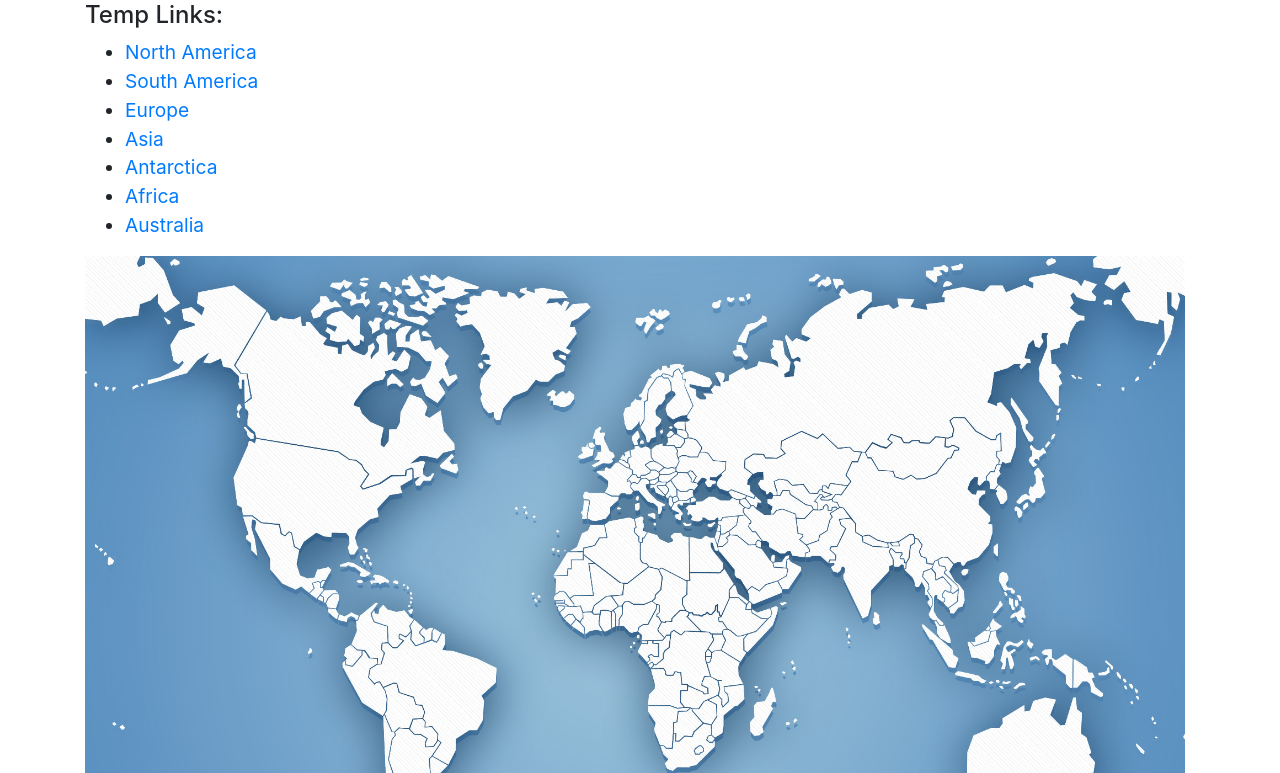
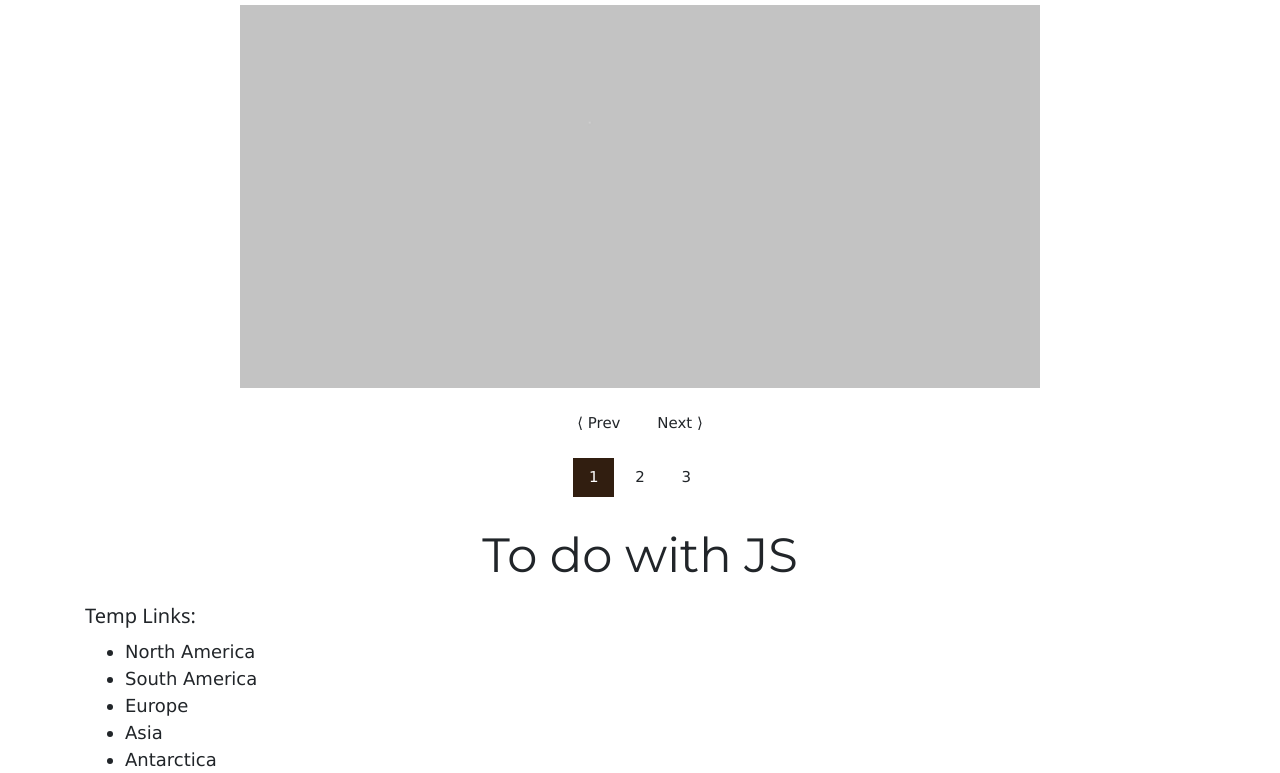
Before and after one commit to alexhoss/eat-milestone04, a plain HTML site: page G5_Milestone04/index.html in a window 1280 px wide. Shown: the part 303-1076 px from the top of the page. Drawn offline with nearby package versions, Linux system fonts and the light colour scheme.

Commit message:
Another version for the index page

```diff
--- a/G5_Milestone04/index.html
+++ b/G5_Milestone04/index.html
@@ -7,8 +7,9 @@
 	<!-- Custom Fonts -->
 	<link href="vendor/font-awesome/css/font-awesome.min.css" rel="stylesheet" type="text/css">
 	<link href="https://fonts.googleapis.com/css?family=Montserrat|Open+Sans|Roboto" rel="stylesheet">
+	<link rel="stylesheet" href="https://www.w3schools.com/w3css/3/w3.css">
 	<link href="style/base.css" rel="stylesheet" type="text/css">
-    <meta charset="utf-8">
+	<meta charset="utf-8">
 </head>
 <body>
     <!-- Main Navigation -->
@@ -32,6 +33,27 @@
 		</ul>
 	</nav>
 	<!-- EDIT BELOW HERE -->
+
+	<div class="container">
+		<h1>Slogan or something</h1>
+	</div>
+
+	<div class="w3-content" style="max-width:800px">
+	  <img class="mySlides" src="images/fill.png" style="width:100%">
+	  <img class="mySlides" src="images/fill.png" style="width:100%">
+	  <img class="mySlides" src="images/fill.png" style="width:100%">
+	</div>
+
+	<div class="w3-center">
+	  <div class="w3-section">
+	    <button class="w3-button" onclick="plusDivs(-1)">&lang; Prev</button>
+	    <button class="w3-button" onclick="plusDivs(1)">Next &rang;</button>
+	  </div>
+	  <button class="w3-button demo" onclick="currentDiv(1)">1</button>
+	  <button class="w3-button demo" onclick="currentDiv(2)">2</button>
+	  <button class="w3-button demo" onclick="currentDiv(3)">3</button>
+	</div>
+
 	<div class="container">
 	   	<h1> To do with JS</h1>
         <h4> Temp Links: </h4>
@@ -42,11 +64,7 @@
                 <li> <a href="antarctica/index.html">Antarctica</a></li>
                 <li> <a href="africa/index.html">Africa</a></li>
                 <li> <a href="australia/index.html">Australia</a></li>
-
-
-
             </ul>
-
 
 	  	<img src="images/earth.jpg" width="1100" alt="earth">
 	</div>
@@ -83,6 +101,33 @@
 
 <!-- Initialize Bootstrap functionality -->
 <script>
+var slideIndex = 1;
+showDivs(slideIndex);
+
+function plusDivs(n) {
+  showDivs(slideIndex += n);
+}
+
+function currentDiv(n) {
+  showDivs(slideIndex = n);
+}
+
+function showDivs(n) {
+  var i;
+  var x = document.getElementsByClassName("mySlides");
+  var dots = document.getElementsByClassName("demo");
+  if (n > x.length) {slideIndex = 1}
+  if (n < 1) {slideIndex = x.length}
+  for (i = 0; i < x.length; i++) {
+     x[i].style.display = "none";
+  }
+  for (i = 0; i < dots.length; i++) {
+     dots[i].className = dots[i].className.replace(" brown", "");
+  }
+  x[slideIndex-1].style.display = "block";
+  dots[slideIndex-1].className += " brown";
+}
+
 // Initialize tooltip component
 $(function () {
   $('[data-toggle="tooltip"]').tooltip()
--- a/G5_Milestone04/style/base.css
+++ b/G5_Milestone04/style/base.css
@@ -35,6 +35,16 @@ h1{
     padding-top: 20px;
     padding-bottom: 10px;
     font-size: 3.2em;
+}
+
+/** Slide Show **/
+.mySlides{
+    display:none
+}
+
+.brown{
+    color: #fff;
+    background-color: #311e10
 }
 
 /** Nav Bar **/
```
Also changed, not shown: G5_Milestone04/north-america/index.html (+3 -4 lines), G5_Milestone04/south-america/index.html (+4 -5 lines).
